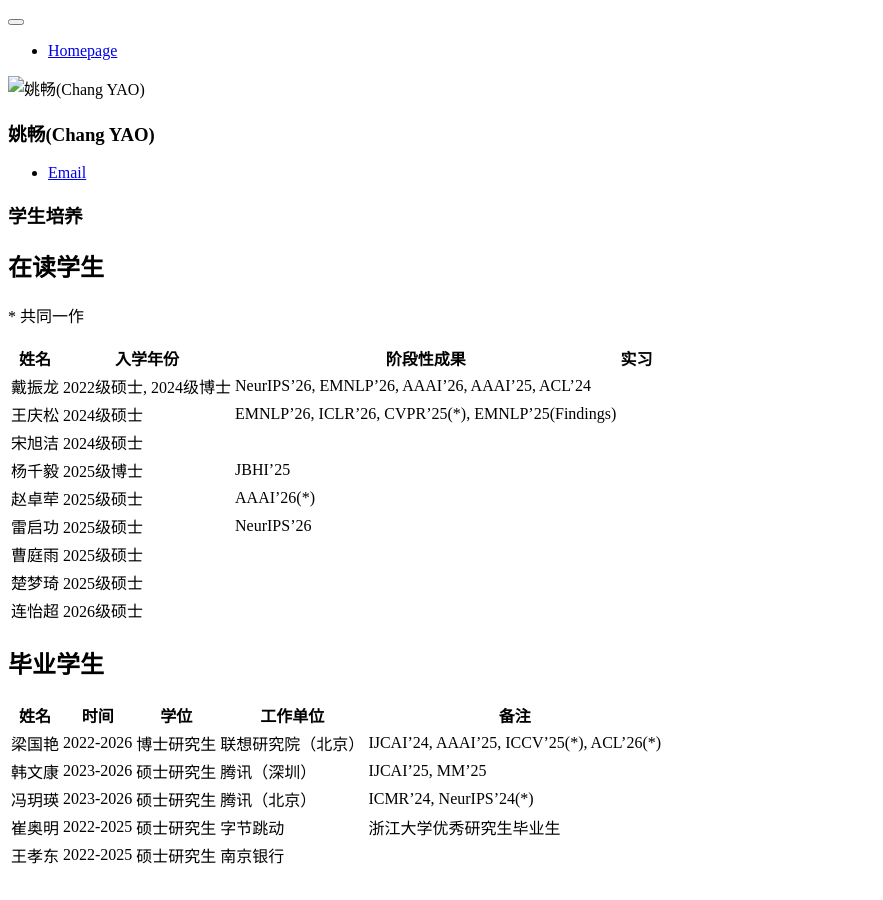
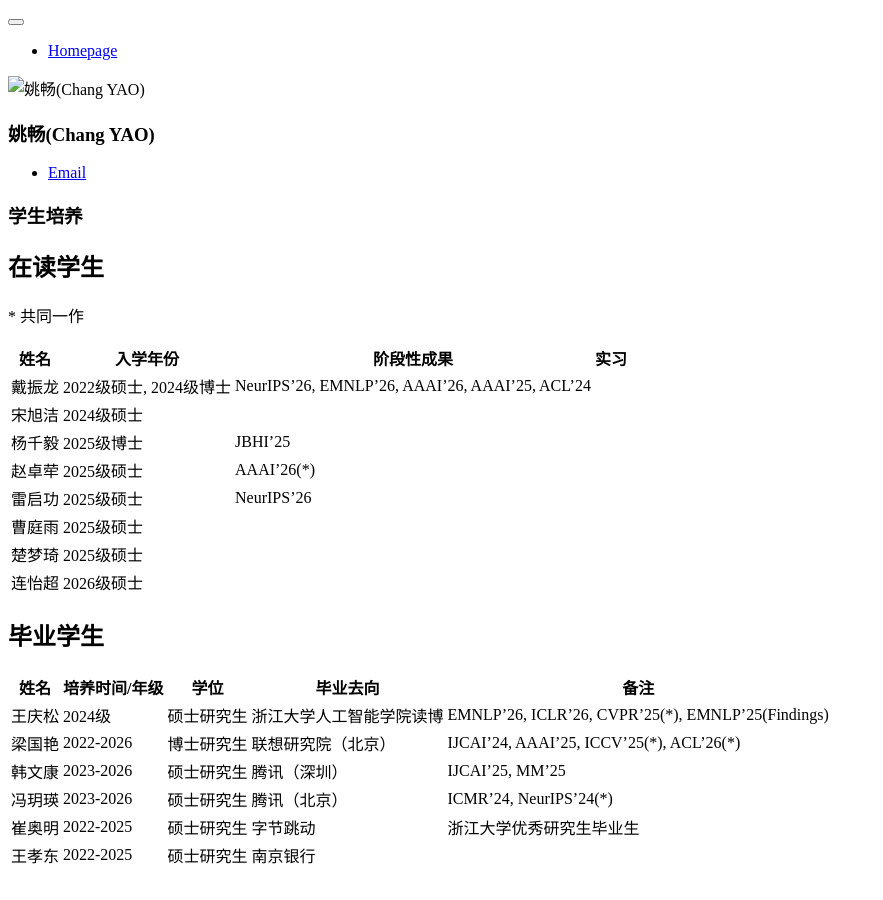
Before and after one commit to yaochang/yaochang.github.io, a Jekyll site: the page built from _pages/includes/students.md, in a window 1280 px wide. Shown: the whole page, without its empty margins (0-883 px from the left). Built offline with Jekyll 4.4.1, drawn with Linux system fonts in a browser that asks for light colours; our own code applies the rules of GitHub Pages for plain Markdown files.

Commit message:
更新王庆松毕业去向

```diff
--- a/_pages/includes/students.md
+++ b/_pages/includes/students.md
@@ -22,8 +21,9 @@
 
 ## 毕业学生
 
-|姓名|时间|学位|工作单位|备注|
+|姓名|培养时间/年级|学位|毕业去向|备注|
 |------|------|------|------------|---------|
+|王庆松| 2024级|硕士研究生| 浙江大学人工智能学院读博| EMNLP'26, ICLR'26, CVPR'25(\*), EMNLP'25(Findings)|
 |梁国艳| 2022-2026|博士研究生| 联想研究院（北京）|IJCAI'24, AAAI'25, ICCV'25(\*), ACL'26(\*)|
 |韩文康| 2023-2026|硕士研究生|	腾讯（深圳）| IJCAI'25, MM'25|
 |冯玥瑛| 2023-2026|硕士研究生| 腾讯（北京）| ICMR'24, NeurIPS'24(\*)|
```
Also changed, not shown: other parts of _pages/includes/students.md (+0 -1 lines).
